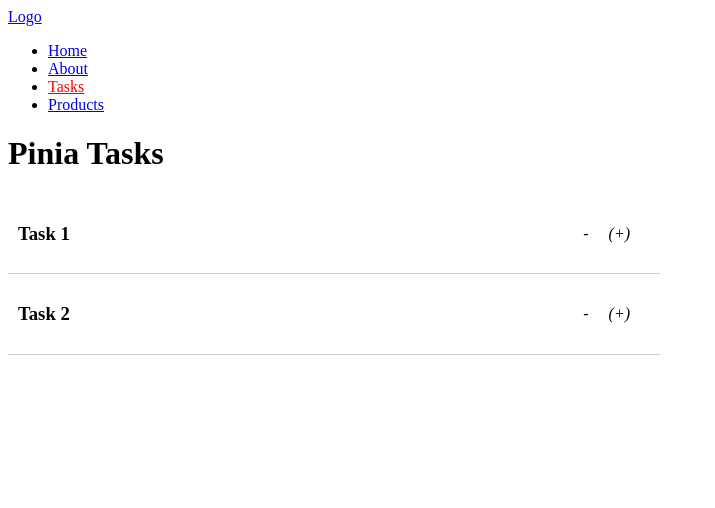
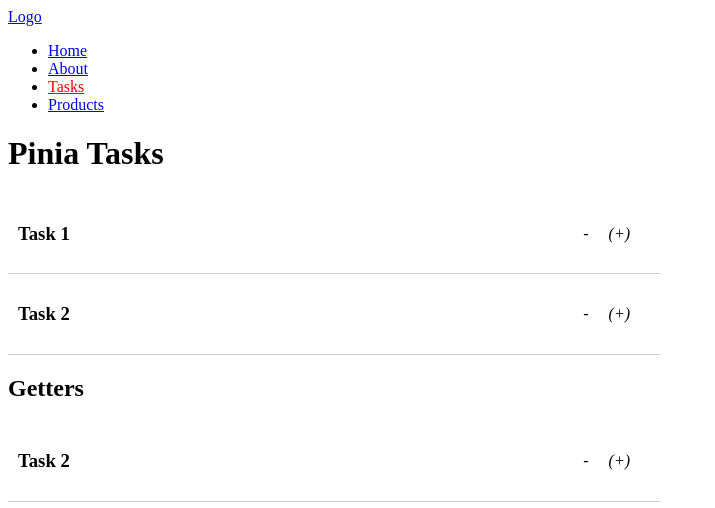
Before and after one commit to Faig-Abaszada/NUXTTHINGS, a Nuxt app: page /tasks in a window 1280 px wide. Shown: the top 508 px of the page, without its empty margins (0-715 px from the left). Built offline with nearby package versions, Linux system fonts and the light colour scheme.

Commit message:
Add favs getter to TaskStore.js and display favorite tasks in index.vue

```diff
--- a/pages/tasks/index.vue
+++ b/pages/tasks/index.vue
@@ -7,10 +7,17 @@
                 <task-detail :task="task"/>
             </div>
         </div>
+        <h2>Getters</h2>
+        <div class="task-list">
+            <div v-for="task in favs">
+                <task-detail :task="task"/>
+            </div>
+        </div>
     </div>
 </template>
 
 <script>
+// import { mapState } from 'pinia'
 import { mapWritableState } from 'pinia';
 import { useTaskStore} from '@/stores/TaskStore';
 
@@ -24,7 +31,10 @@
         };
     },
     computed: {
-        ...mapWritableState(useTaskStore, ['tasks', 'name', 'age'])
+        // favs getterdir amma adlarini standart qoymaq lazimdiki qarishmasin
+        ...mapWritableState(useTaskStore, ['tasks', 'favs']),
+        // for use getter or read only things
+        // ...mapState(useTaskStore, ['favs'])
     },
     methods: {
         // Your component's methods go here
--- a/stores/TaskStore.js
+++ b/stores/TaskStore.js
@@ -6,5 +6,10 @@
             { id: 1, title: 'Task 1', isFav: false },
             { id: 2, title: 'Task 2', isFav: true },
         ]
-    })
+    }),
+    getters: {
+        favs() {
+            return this.tasks.filter(task => task.isFav);
+        }
+    }
 });
--- a/stores/user.js
+++ b/stores/user.js
@@ -9,6 +9,9 @@
     }),
 
     getters: {
+        testGetterData() {
+            return this.$store.favs;
+        }
         // Define your getters here
         // For example:
         // fullName() {
```
